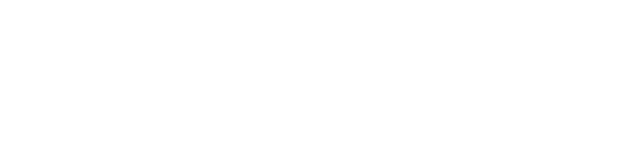
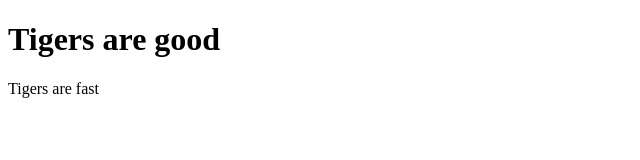
Before and after one commit to ryanww321/Tigers, a plain HTML site: page index.html in a window 1280 px wide. Shown: the whole page, without its empty margins (0-640 px from the left). Drawn offline with Linux system fonts and the light colour scheme.

Commit message:
second changes made

```diff
--- a/index.html
+++ b/index.html
@@ -8,6 +8,7 @@
     <link rel="stylesheet" href="style.css">
 </head>
 <body>
-    <h1></h1>
+    <h1>Tigers are good</h1>
+    <div>Tigers are fast</div>
 </body>
 </html>
```
